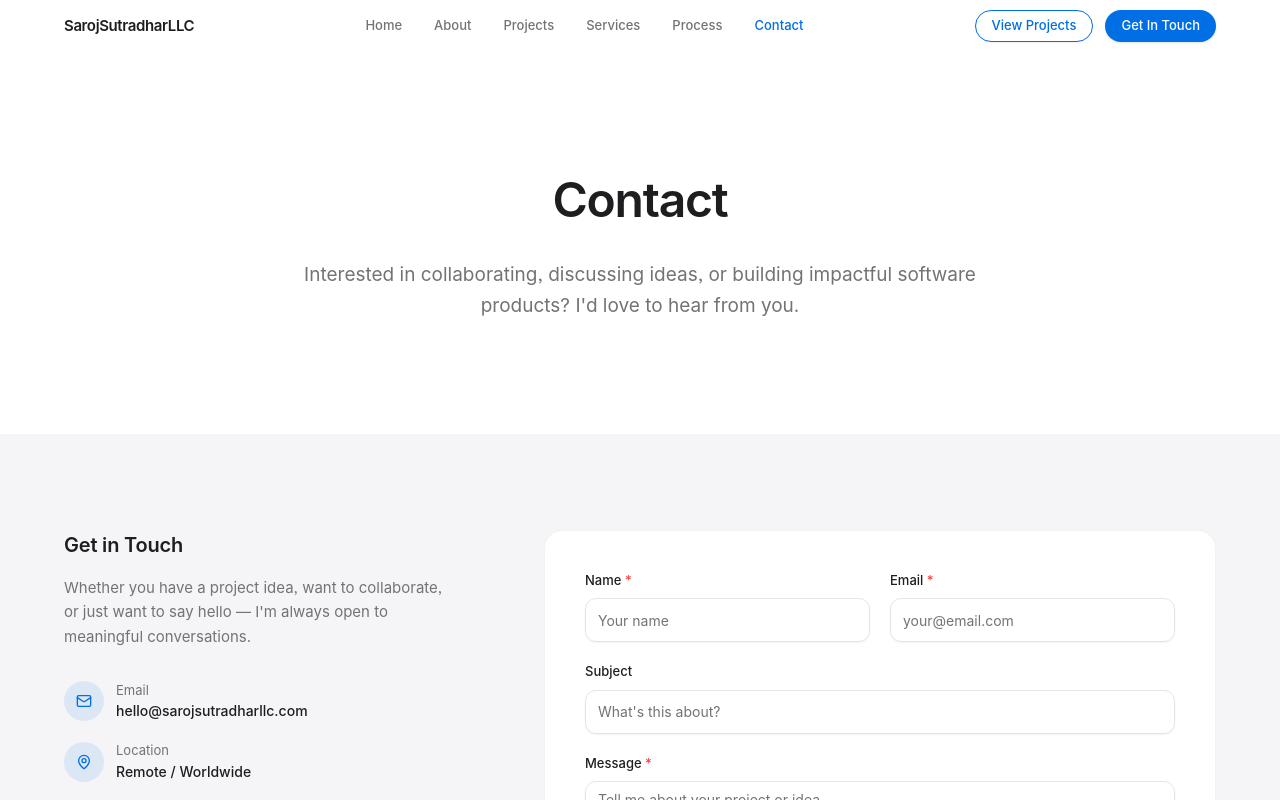
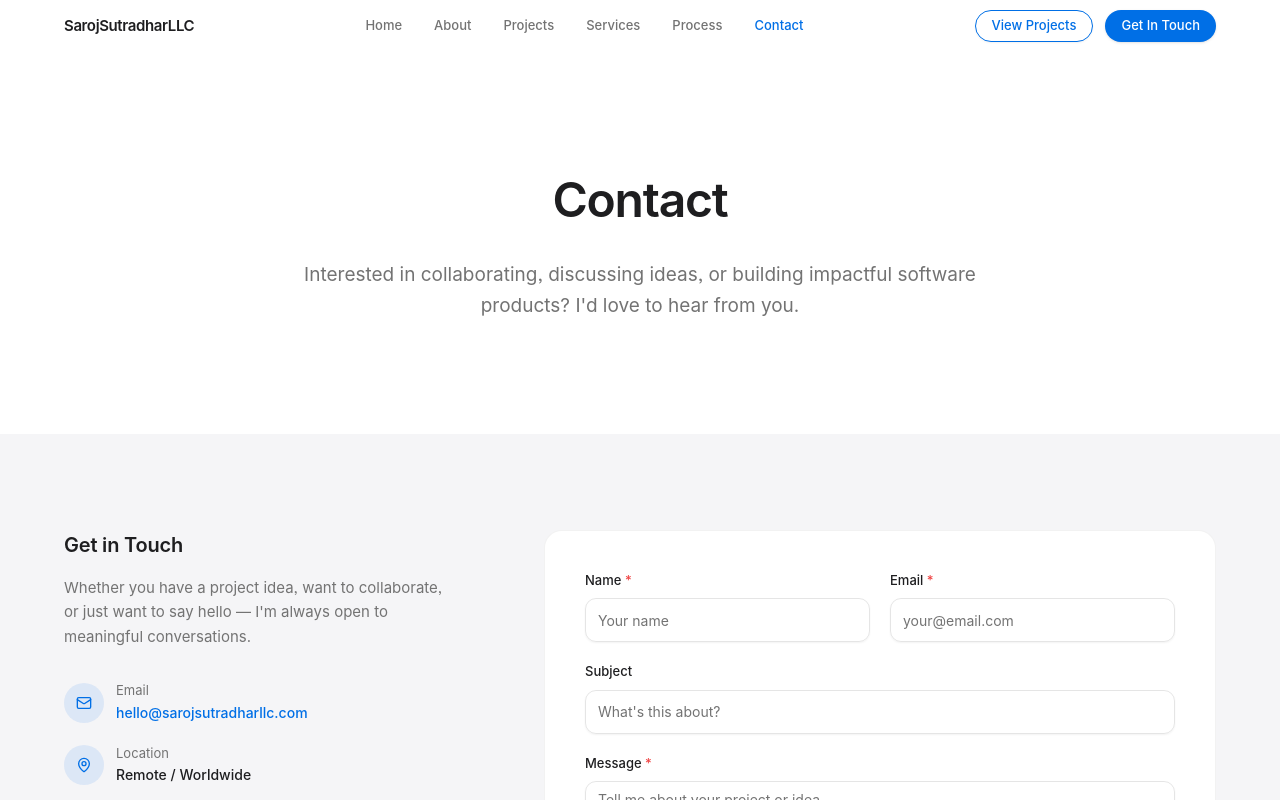
Before and after one commit to sarojsutradharr/sarojsutradharllc, a React (Vite) app: page /contact in a window 1280 px wide. Shown: the top 800 px of the page. Built offline with nearby package versions, Linux system fonts and the light colour scheme; a web font is replaced by a local one; what tailwindcss-intersect would draw is missing.

Commit message:
ISSUE: # Issue
Enable email delivery by adding Resend API key to Supabase secrets

```diff
--- a/src/pages/Contact.tsx
+++ b/src/pages/Contact.tsx
@@ -84,7 +84,12 @@ export default function Contact() {
                     </div>
                     <div>
                       <p className="text-[13px] text-muted-foreground">Email</p>
-                      <p className="text-[14px] font-medium text-foreground">hello@sarojsutradharllc.com</p>
+                      <a
+                        href="mailto:hello@sarojsutradharllc.com"
+                        className="text-[14px] font-medium text-primary hover:underline"
+                      >
+                        hello@sarojsutradharllc.com
+                      </a>
                     </div>
                   </div>
                   <div className="flex items-center gap-3">
```
